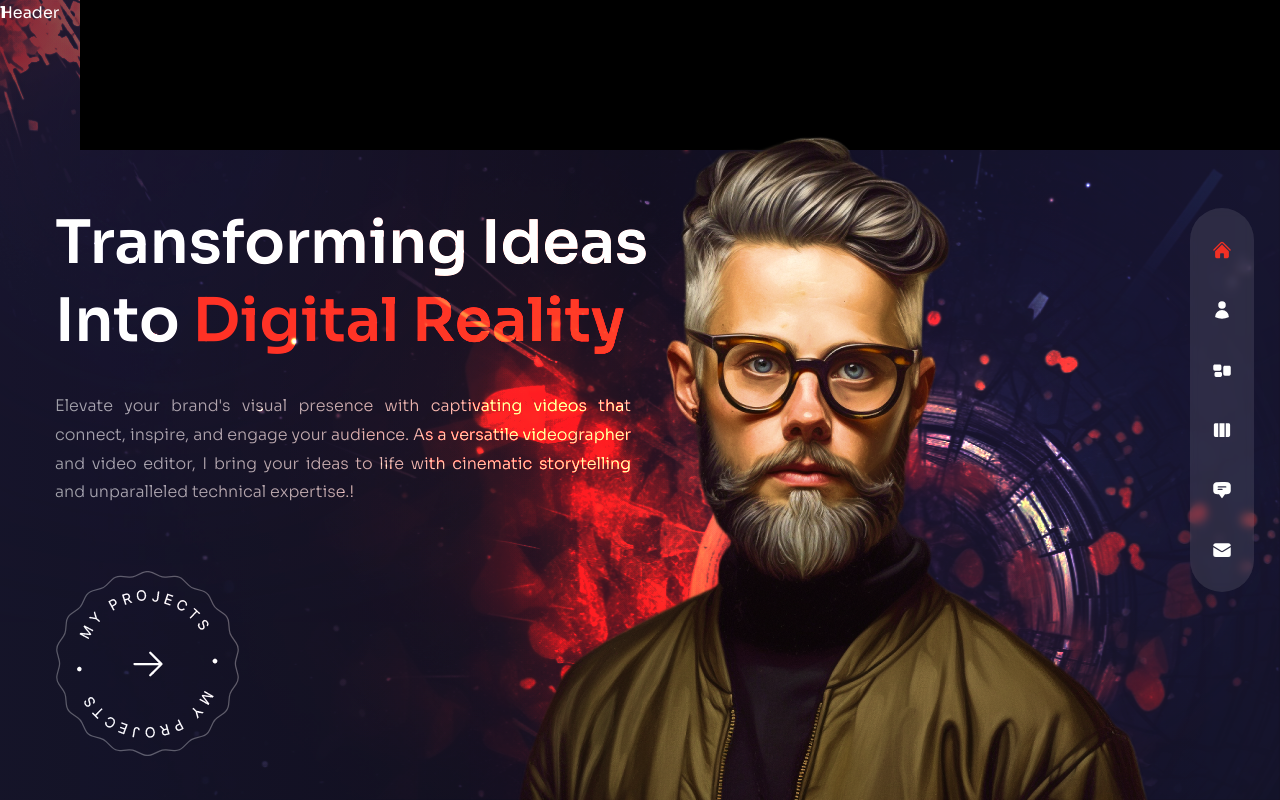
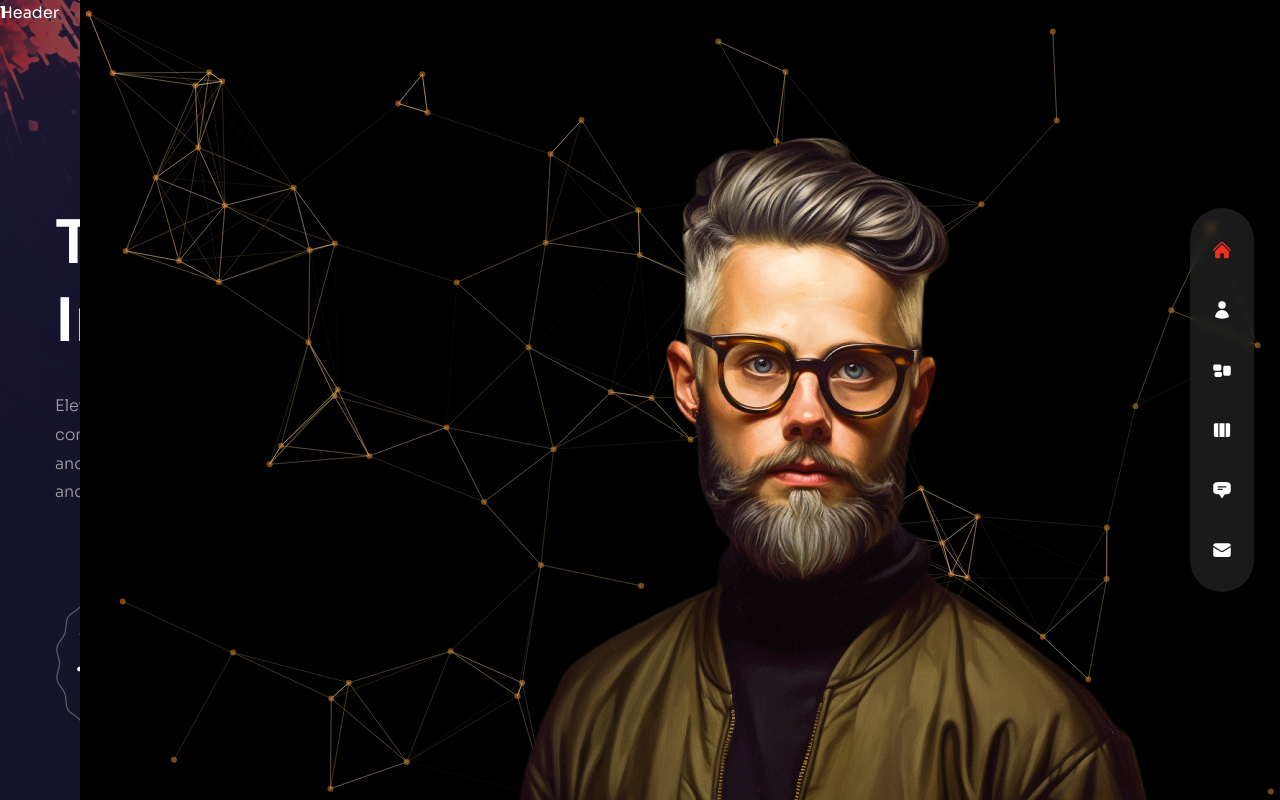
Before and after one commit to Besufekad-HAZ/Elfarus-Portfolio, a Next.js app: page / in a window 1280 px wide. Built offline with nearby package versions, Linux system fonts and the light colour scheme.

Commit message:
Update the design of displaying particles on the home page

```diff
--- a/components/ParticlesContainer.js
+++ b/components/ParticlesContainer.js
@@ -13,6 +13,7 @@ const ParticlesContainer = () => {
 
   return (
     <Particles
+      className="w-full h-full absolute translate-z-0"
       id="tsparticles"
       init={particlesInit}
       loaded={particlesLoaded}
@@ -23,6 +24,64 @@ const ParticlesContainer = () => {
             value: "#000000",
           },
         },
+        fps_limit: 120,
+        interactivity: {
+          events: {
+            onclick: {
+              enable: false,
+              mode: "push",
+            },
+            onHover: {
+              enable: true,
+              mode: "repulse",
+            },
+          },
+          resize: true,
+        },
+        modes: {
+          push: {
+            quantity: 90,
+          },
+          repulse: {
+            distance: 200,
+            duration: 0.4,
+          },
+        },
+        particles: {
+          color: {
+            value: "#e68e2e",
+          },
+          links: {
+            color: "#f5d393",
+            distance: 150,
+            enable: true,
+            opacity: 0.5,
+            width: 1,
+          },
+          collisions: {
+            enable: true,
+          },
+          move: {
+            directions: "none",
+            enable: true,
+            outModes: {
+              default: "bounce",
+            },
+            random: false,
+            speed: 1,
+            straight: false,
+          },
+          number: {
+            density: {
+              enable: true,
+              area: 800,
+            },
+            value: 80,
+          },
+          opacity: {
+            value: 0.5,
+          }
+        },
       }}
     />
   );
```
